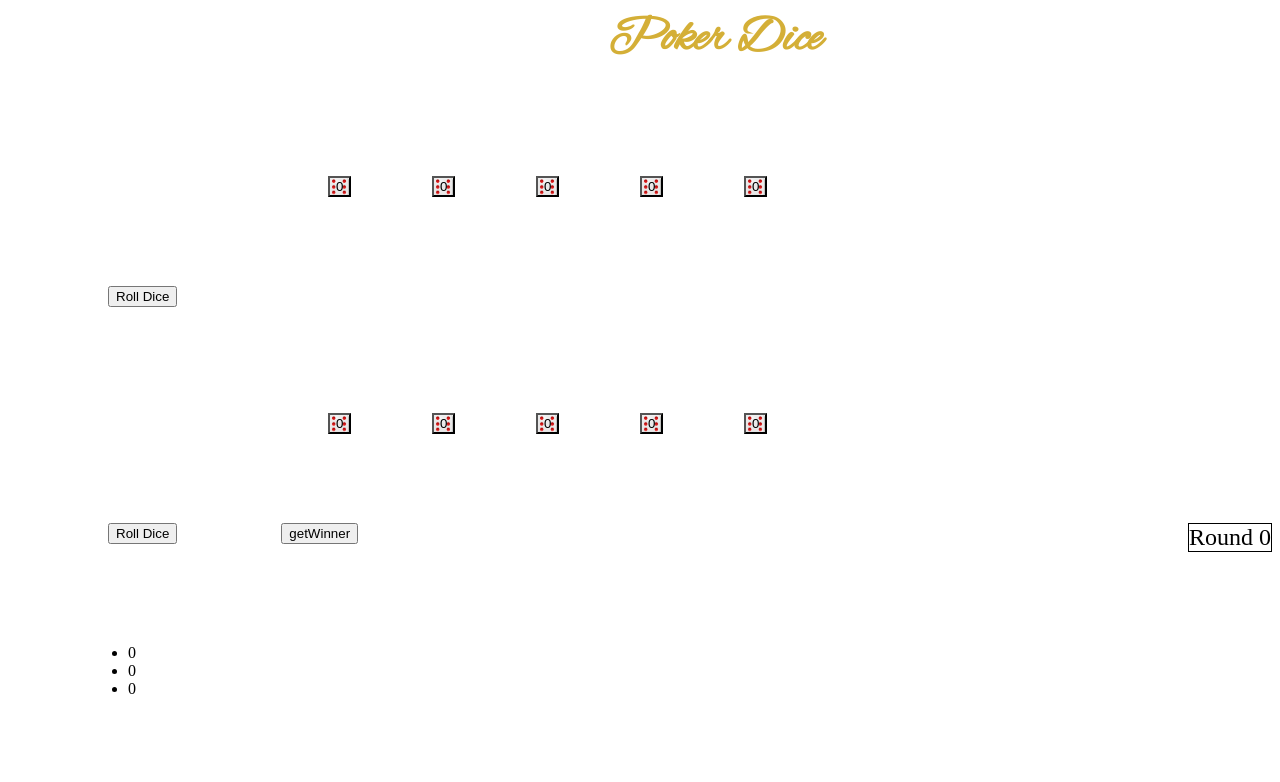
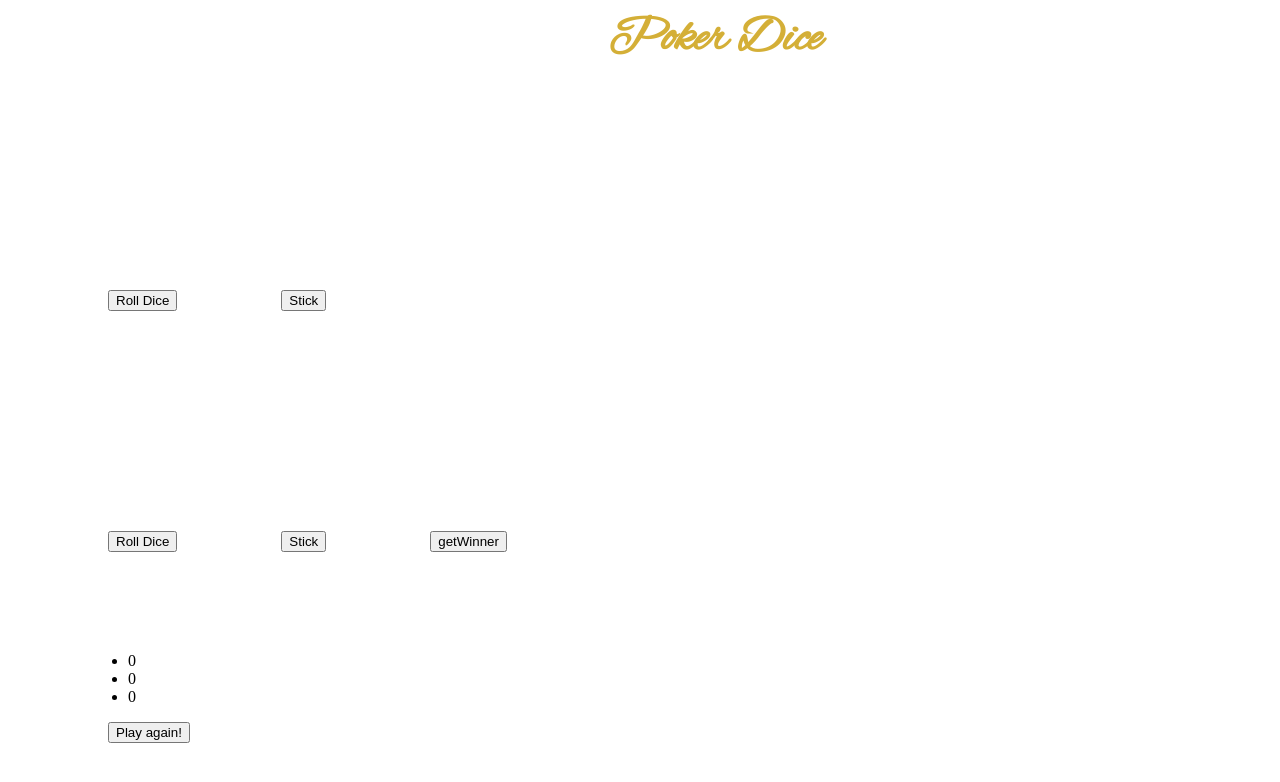
Before and after one commit to IlanHZ/WDI_Project1, a PHP site: page / in a window 1280 px wide. Shown: the top 782 px of the page. Run offline with PHP 8.4, Linux system fonts and the light colour scheme; some libraries are stand-ins or nearby versions.

Commit message:
presentable

```diff
--- a/css/app.css
+++ b/css/app.css
@@ -7,7 +7,6 @@ body {
 button.roll{
   text-align: center;
   margin-left: 600px;
-  background:url("../roll_button.png");
   border-radius: 100px;
   color: rgba();(212,175,55);
   font-size: 30px;
@@ -34,13 +33,13 @@ button  {
 }
 
 .die{
-  text-indent: 100%;
+/*  text-indent: 100%;*/
   background-size: cover;
   width: 100px;
   height: 100px;
   background-color:transparent;
   border: 1px transparent ;
-  color:rgb(212,175,55);
+  color:#F4F5F5;
   font-size:24px;
   text-align:center;
   list-style-type: none;
@@ -64,7 +63,6 @@ button  {
 
 }
 .held{
-  background:grey;
   background-size: cover;
   -webkit-box-shadow: 10px 10px 47px 0px rgba(230,37,63,0.87);
   -moz-box-shadow: 10px 10px 47px 0px rgba(230,37,63,0.87);
--- a/home.html
+++ b/home.html
@@ -12,26 +12,28 @@
   <body>
   <h1>Poker Dice</h1>
     <ul class="player1">
-      <li class="die" id="die1"><button class="unClicked">0</button></li>
-      <li class="die" id="die2"><button class="unClicked">0</button></li>
-      <li class="die" id="die3"><button class="unClicked">0</button></li>
-      <li class="die" id="die4"><button class="unClicked">0</button></li>
-      <li class="die" id="die5"><button class="unClicked">0</button></li>
+       <li class="die" id="die1"><!--<button class="unClicked"></button></li> -->
+       <li class="die" id="die2"><!--<button class="unClicked"></button></li> -->
+       <li class="die" id="die3"><!--<button class="unClicked"></button></li> -->
+       <li class="die" id="die4"><!--<button class="unClicked"></button></li> -->
+       <li class="die" id="die5"><!--<button class="unClicked"></button></li> -->
     </ul>
     <button class="roll" id="roll1">Roll Dice </button>
+    <button class="stick1" id="roll1">Stick </button>
 
     <ul class="player2">
-      <li class="die" id="die1"><button class="unClicked">0</button></li>
-      <li class="die" id="die2"><button class="unClicked">0</button></li>
-      <li class="die" id="die3"><button class="unClicked">0</button></li>
-      <li class="die" id="die4"><button class="unClicked">0</button></li>
-      <li class="die" id="die5"><button class="unClicked">0</button></li>
+      <li class="die" id="die1"><!--<button class="unClicked"></button></li> -->
+      <li class="die" id="die2"><!--<button class="unClicked"></button></li> -->
+      <li class="die" id="die3"><!--<button class="unClicked"></button></li> -->
+      <li class="die" id="die4"><!--<button class="unClicked"></button></li> -->
+      <li class="die" id="die5"><!--<button class="unClicked"></button></li> -->
     </ul>
     <button class="roll" id="roll2">Roll Dice</button>
+    <button class="stick2" id="roll1">Stick</button>
 
 
     <button id="winner">getWinner</button>
-    <div id="round">Round 0</div>
+    <!-- <div id="round">Round 0</div> -->
 
     <div class="scores">
       <ul>
@@ -41,6 +43,8 @@
       </ul>
     </div>
 
+    <button id="refresh">Play again!</button>
+
 
 
 
--- a/js/app.js
+++ b/js/app.js
@@ -22,10 +22,12 @@ $(function() {
 
   var score1;
   var score2;
+
   //round number (increase i++ each time the player2 has played.)
-  var $round = 0;
-
-
+  var $round1 = 0;
+  console.log($round1)
+  var $round2 = 0;
+  console.log($round2)
 
 
   //Create a function to roll all the dice of player 1
@@ -98,12 +100,9 @@ $(function() {
     $(this).addClass('held');
   });
 
-
     //When the button is clicked, call the rollDice1 function
   $('#roll1').on("click", function() {
     var player1Array = rollDice(1);
-
-          console.log(sumElement(player1Array));
     var occurenceArray = [];
     //
     [1,2,3,4,5,6].forEach(function(val) {
@@ -133,23 +132,36 @@ $(function() {
     $hand1.innerHTML = score1;
     //console.log($hand1)
 
-    //if (score1 === '0') {
-    //  var score1 =$hand1.innerHTML ("Nothing!");
-    //}
-    //else if (score1 === "1"){
-    //  $hand1.innerHTML ("One pair");
-    //}
-    //else if (score1 === "2"){
-    //  $hand1.innerHTML ("Two pair");
-    //}
-    //else if (score1 === "3"){
-    //  $hand1.innerHTML ("Three of a kind");
-    //}
-    //else if (score1 === "4"){
-    //  $hand1.innerHTML ("One pair");
-    //}
+
+    // if (score1 === '0') {
+    //   score1 = ("Nothing!");
+    // }
+    // else if (score1 === "1"){
+    //   score1 = ("One pair");
+    // }
+    // else if (score1 === "2"){
+    //  ("Two pair");
+    // }
+    // else if (score1 === "3"){
+    //  ("Three of a kind");
+    // }
+    // else if (score1 === "4"){
+    // ("One pair");
+    // }
 
   });
+
+//Held all the dice if the player choose to stick with the dice combination
+$('.stick1').on('click', function(){
+  $('.player1 > li').addClass('held');
+  $('#roll1').hide();
+});
+
+// Increase the number of "round" each time the player1 has roll the dice.
+$round1++;
+if ($round1 === 3) {
+  $('.player1 > li').addClass('held');
+}
 
 
   ///////////////////////////////////////////////////////////////////////////////////////////
@@ -159,7 +171,6 @@ $(function() {
   $('#roll2').on("click", function() {
 
     var player2Array = rollDice(2);
-    console.log(sumElement(player2Array));
     var occurenceArray = [];
     //
     [1,2,3,4,5,6].forEach(function(val) {
@@ -187,11 +198,25 @@ $(function() {
     var $hand1 = document.getElementById("score2");
     //console.log($hand1)
     $hand1.innerHTML = score2;
-    //console.log(score2)
+
+    //Held all the dice if the player choose to stick with the dice combination
+    $('.stick2').on('click', function(){
+      $('.player2 > li').addClass('held');
+      $('#roll2').hide();
+    });
+
+
 
 // Increase the number of "round" each time the player2 has roll the dice.
-    $round++;
-    console.log($round)
+    $round2++;
+    console.log($round2)
+
+    if ($round2 === 3) {
+      $('.player2 > li').addClass('held');
+    }
+
+  });
+
 
 ///////////////////////////////////////////////////////////////////////////////////////////
 //////////////////////////////////////////////////////////////////////////////////////////
@@ -212,19 +237,18 @@ $(function() {
   $('#winner').on("click", function() {
 
     getWinner();
-      console.log(getWinner())
+
     //Show the hand of the player 1 on the screen
     var $winner = document.getElementById("getWinner");
     //console.log($hand1)
     $winner.innerHTML = getWinner();
-      console.log(score1)
 
   });
 
+//Refresh page to play again
+$('#refresh').click(function() {
+    location.reload();
 });
 
 
-
-
-
 });
```
Lines whose indentation alone changed are shown as unchanged.
